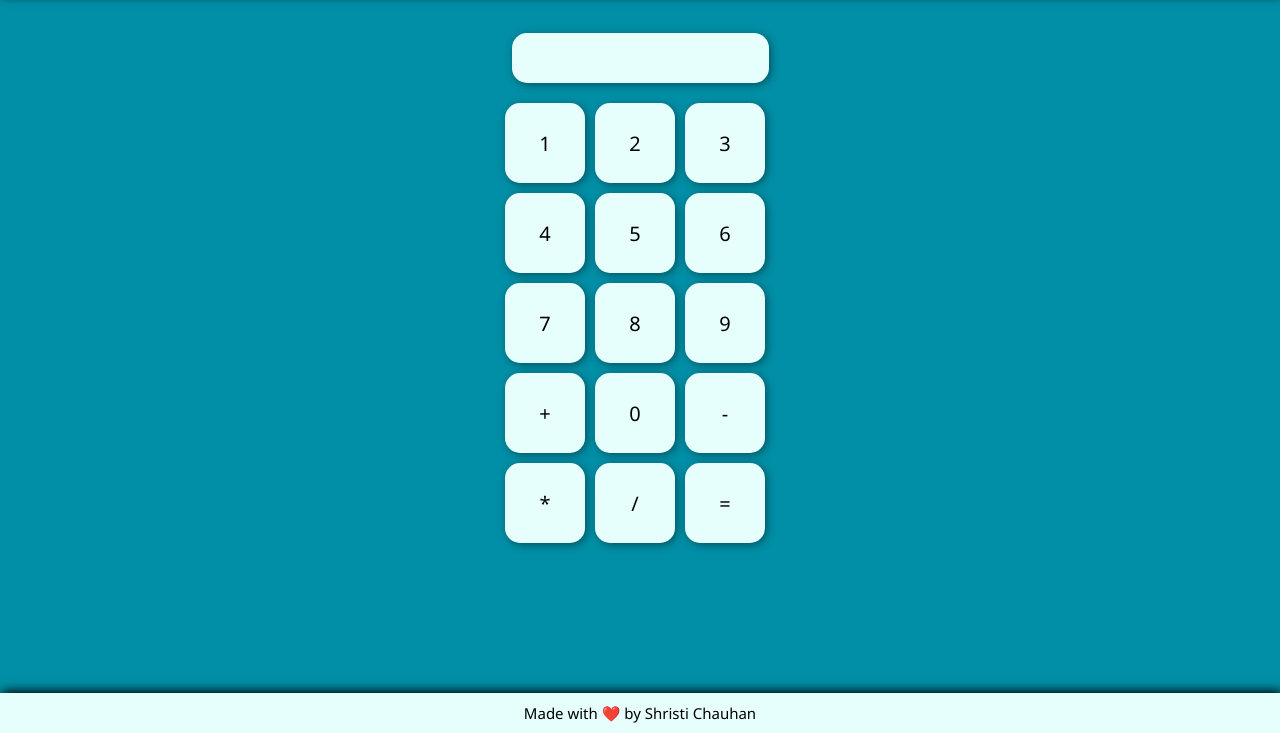
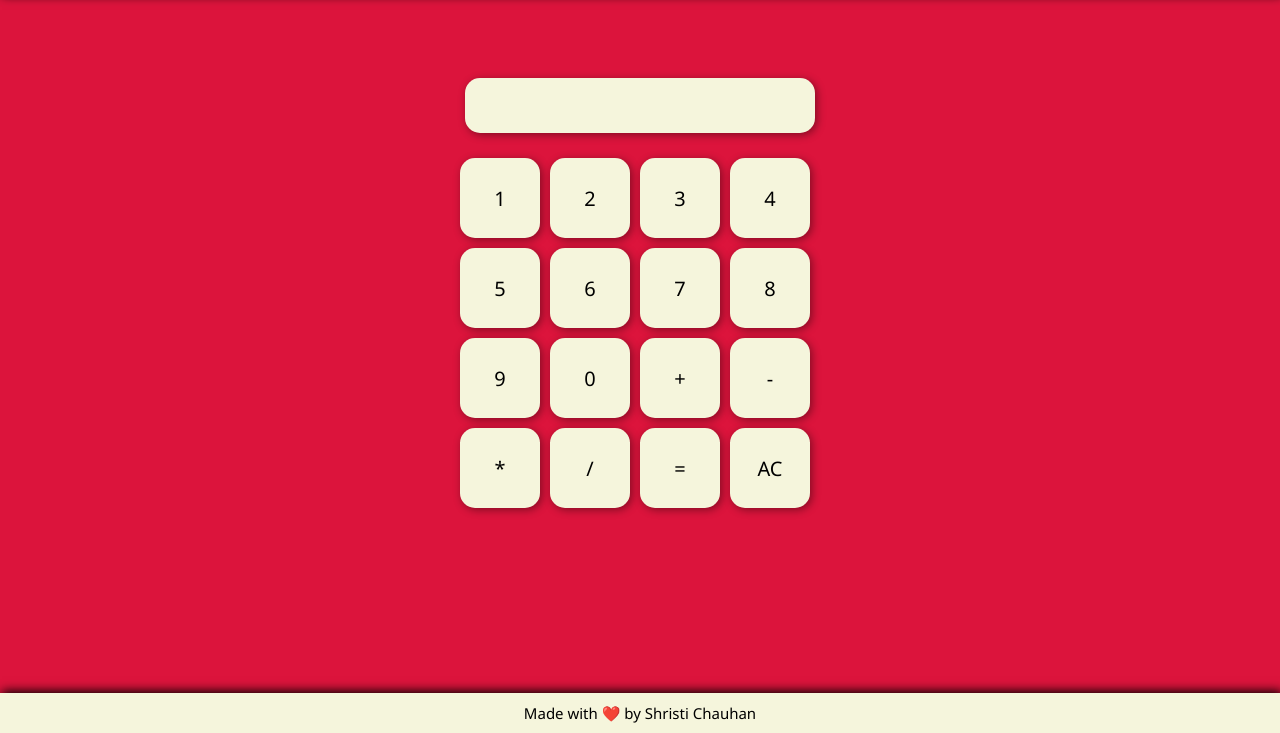
Before and after one commit to Shristi-17/simple-calculator, a plain HTML site: page index.html in a window 1280 px wide. Shown: the part 67-800 px from the top of the page. Drawn offline with Linux system fonts and the light colour scheme.

Commit message:
UI updated

```diff
--- a/index.html
+++ b/index.html
@@ -1,11 +1,14 @@
 <!DOCTYPE html>
 <html lang="en">
+
 <head>
     <meta charset="UTF-8">
     <meta name="viewport" content="width=device-width, initial-scale=1.0">
     <title>Calculator</title>
     <link rel="stylesheet" href="style.css">
+
 </head>
+
 <body>
 
     <div>
@@ -15,23 +18,28 @@
     </div>
 
     <div class="keys">
-        <div class="box"></div>
+        <div class="box">
+            <form action="">
+                <input type="text" name="value">
+            </form>
+        </div>
         <ul style="list-style-type: none;" class="nums">
-            <li>1</li>
-            <li>2</li>
-            <li>3</li>
-            <li>4</li>
-            <li>5</li>
-            <li>6</li>
-            <li>7</li>
-            <li>8</li>
-            <li>9</li>
-            <li>+</li>
-            <li>0</li>
-            <li>-</li>
-            <li>*</li>
-            <li>/</li>
-            <li>=</li>
+            <li onclick="appendNumber('1')">1</li>
+            <li onclick="appendNumber('2')">2</li>
+            <li onclick="appendNumber('3')">3</li>
+            <li onclick="appendNumber('4')">4</li>
+            <li onclick="appendNumber('5')">5</li>
+            <li onclick="appendNumber('6')">6</li>
+            <li onclick="appendNumber('7')">7</li>
+            <li onclick="appendNumber('8')">8</li>
+            <li onclick="appendNumber('9')">9</li>
+            <li onclick="appendNumber('0')">0</li>
+            <li onclick="appendOperator('+')">+</li>
+            <li onclick="appendOperator('-')">-</li>
+            <li onclick="appendOperator('*')">*</li>
+            <li onclick="appendOperator('/')">/</li>
+            <li onclick="calculateResult()">=</li>
+            <li>AC</li>
         </ul>
     </div>
 
--- a/style.css
+++ b/style.css
@@ -4,8 +4,8 @@
     font-family: 'Segoe UI', Tahoma, Geneva, Verdana, sans-serif;
 }
 :root{
-    --body:#008FA6;
-    --bg:#E7FFFC;
+    --body:crimson;
+    --bg:beige;
 }
 body {
     background-color: var(--body);
@@ -22,26 +22,40 @@ nav{
     box-shadow: 2px 2px 10px;
     background-color: var(--bg);
 }
-.box{
-    margin-top: 40px;
-    margin-bottom: 20px;
-    /* border: 2px solid black; */
-    height: 50px;
-    width: 257px;
-    display: flex;
-    border-radius: 15px;
-    box-shadow: 2px 2px 8px rgba(0, 0, 0, 0.412);
-    background-color: var(--bg);
-}
 .keys{
     display: flex;
     align-items: center;
     justify-content: center;
     flex-direction: column;
 }
+/* .box{
+    display: grid;
+    grid-template-columns: 350px;
+    margin-top: 85px;
+    margin-bottom: 25px;
+    border: 2px solid black;
+    height: 55px;
+    width: 350px;
+    display: flex;
+    border-radius: 15px;
+    box-shadow: 2px 2px 8px rgba(0, 0, 0, 0.412);
+    background-color: var(--bg);
+} */
+ input{
+    margin-top: 85px;
+    margin-bottom: 25px;
+    border: none;
+    height: 55px;
+    width: 350px;
+    /* display: flex; */
+
+    border-radius: 15px;
+    box-shadow: 2px 2px 8px rgba(0, 0, 0, 0.412);
+    background-color: var(--bg);
+}
 .nums{
     display: grid;
-    grid-template-columns: 90px 90px 90px;
+    grid-template-columns: 90px 90px 90px 90px;
     grid-template-rows: 90px 90px 90px 90px 90px;
 }
 .nums li{
@@ -56,7 +70,12 @@ nav{
     box-shadow: 2px 2px 8px rgba(0, 0, 0, 0.412);
     background-color: var(--bg);
 }
-
+li:hover{
+    cursor: pointer;
+}
+li:active{
+    transform: scale(0.97);
+}
 .foot{
     width: 100%;
     display: flex;
```
